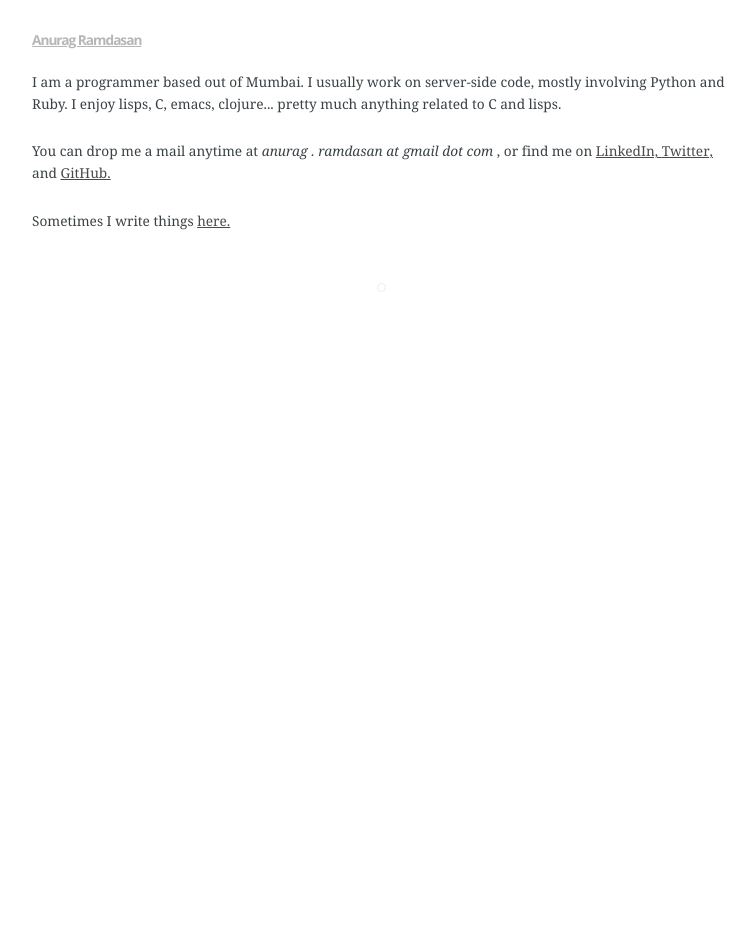
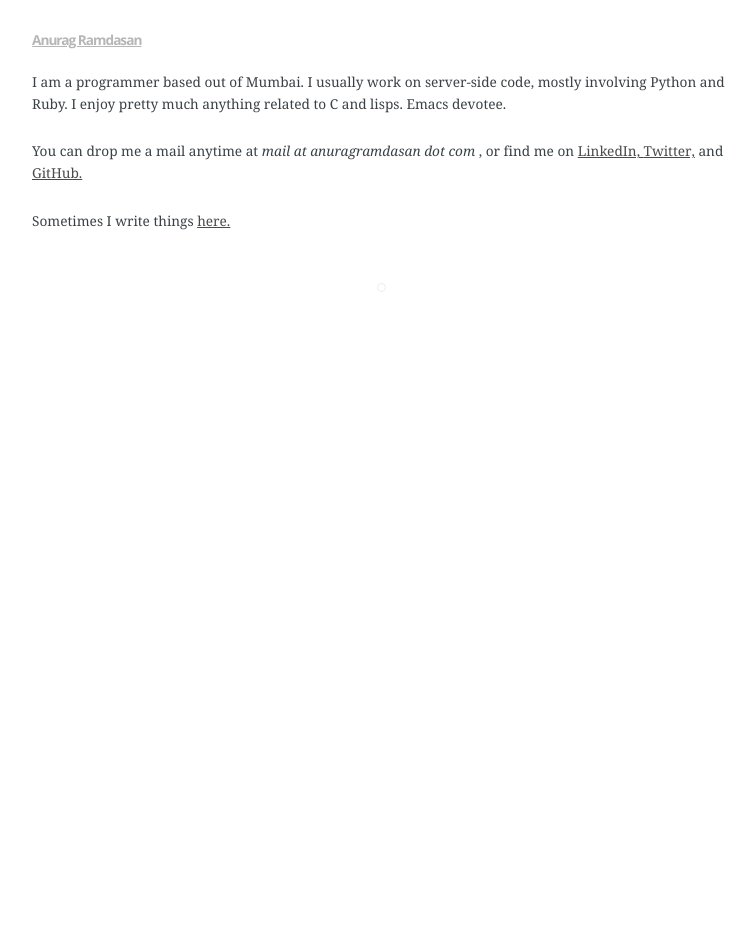
Before and after one commit to AnuragRamdasan/AnuragRamdasan.github.io, a Jekyll site: the page built from index.html, in a window 1280 px wide. Shown: the whole page, without its empty margins (258-1013 px from the left). Built offline with Jekyll 4.4.1, drawn with Linux system fonts in a browser that asks for light colours; Markdown is read by kramdown in place of the engine named in the settings.

Commit message:
change mail

```diff
--- a/index.html
+++ b/index.html
@@ -6,14 +6,14 @@ cover: false
 
 <p style='margin-top:20px'>
   I am a programmer based out of Mumbai. I usually work on server-side code,
-  mostly involving Python and Ruby. I enjoy lisps, C, emacs, clojure... pretty
-  much anything related to C and lisps.
+  mostly involving Python and Ruby. I enjoy pretty much anything related to C and lisps.
+  Emacs devotee.
 </p>
 
 <p>
   You can drop me a mail anytime at
   <i>
-    anurag . ramdasan at gmail dot com
+	mail at anuragramdasan dot com
   </i>
   , or find me on
   <a href="http://in.linkedin.com/in/anuragramdasan/"> LinkedIn, </a>
```
